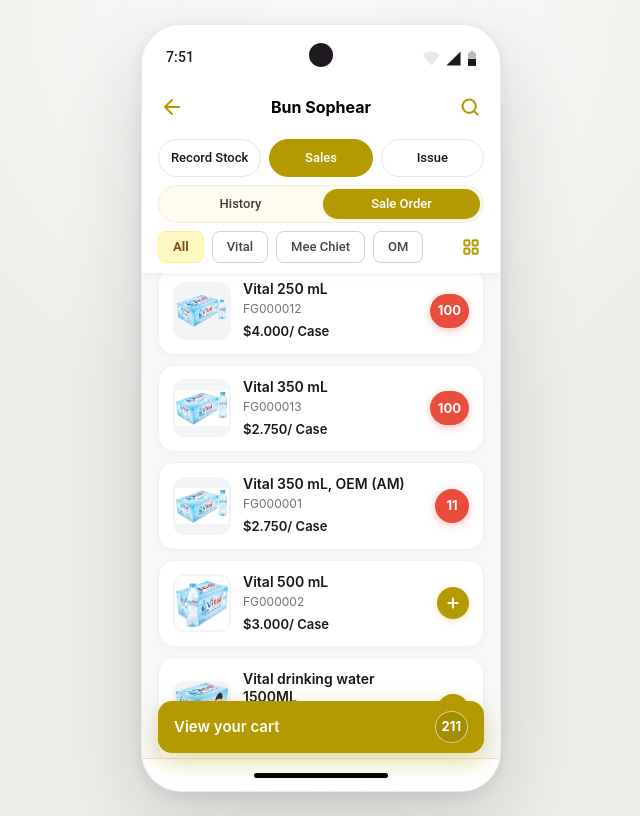
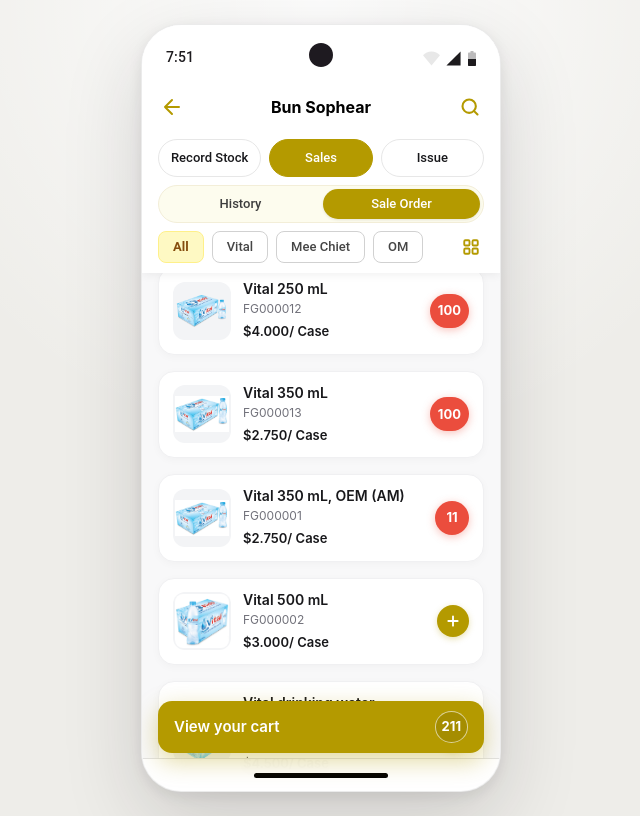
Before and after one commit to randesignxyz/sfa-mobile-uxui, a Next.js app: page / in a window 1280 px wide. Shown: the whole page, without its empty margins (319-959 px from the left). Built offline with nearby package versions, Linux system fonts and the light colour scheme.

Commit message:
Update product list gap and margin spacing to 16px

```diff
--- a/app/globals.css
+++ b/app/globals.css
@@ -405,7 +405,7 @@
   scrollbar-width: none;
   display: flex;
   flex-direction: column;
-  gap: 10px;
+  gap: 16px;
   background: #f8f8f9;
 }
 
@@ -698,7 +698,7 @@
 }
 
 .product-row + .product-row {
-  margin-top: 8px;
+  margin-top: 16px;
 }
 
 .product-image-wrap {
```
